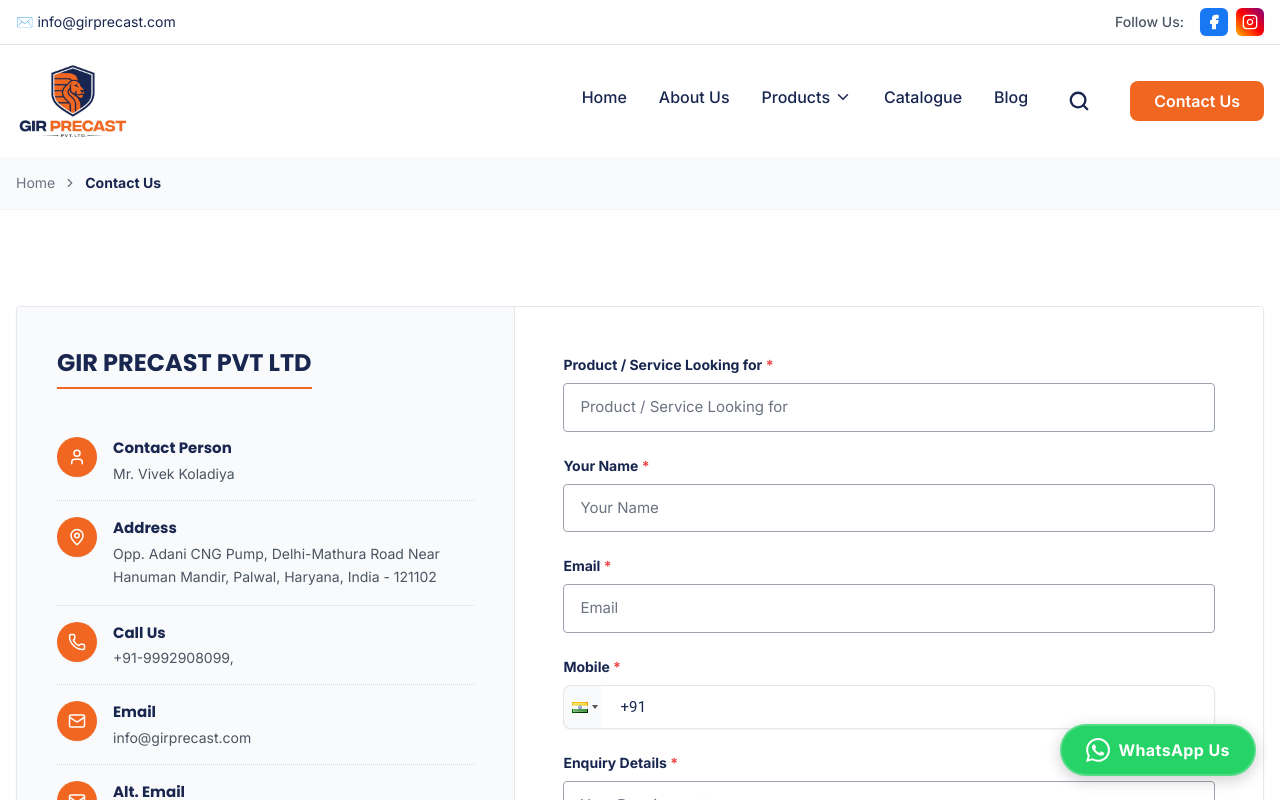
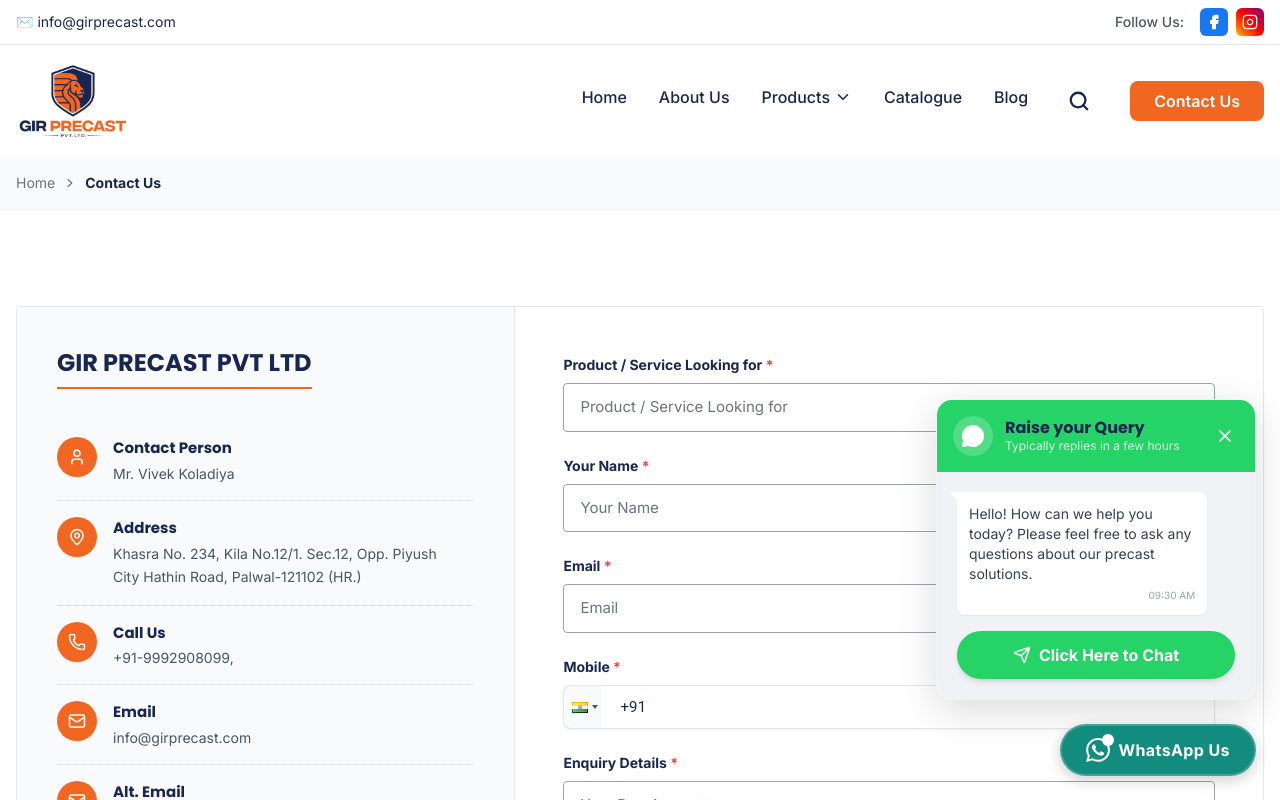
Before and after one commit to rhramani/gir-precast, a React (Vite) app: page /contact in a window 1280 px wide. Both pictures are taken after a click on the button "WhatsApp Us". Shown: the top 800 px of the page. Built offline with nearby package versions, Linux system fonts and the light colour scheme.

Commit message:
UPDATE: whatsapp added

```diff
--- a/client/components/FloatingActions.tsx
+++ b/client/components/FloatingActions.tsx
@@ -1,9 +1,12 @@
-import { useState, useEffect } from "react";
-import { MessageCircle, ChevronUp } from "lucide-react";
+import { useState, useEffect, useRef } from "react";
+import { MessageCircle, ChevronUp, X, Send } from "lucide-react";
 import { motion, AnimatePresence } from "framer-motion";
+import { cn } from "@/lib/utils";
 
 const FloatingActions = () => {
   const [isVisible, setIsVisible] = useState(false);
+  const [isWidgetOpen, setIsWidgetOpen] = useState(false);
+  const widgetRef = useRef<HTMLDivElement>(null);
 
   useEffect(() => {
     const toggleVisibility = () => {
@@ -14,8 +17,19 @@
       }
     };
 
+    const handleClickOutside = (event: MouseEvent) => {
+      if (widgetRef.current && !widgetRef.current.contains(event.target as Node)) {
+        setIsWidgetOpen(false);
+      }
+    };
+
     window.addEventListener("scroll", toggleVisibility);
-    return () => window.removeEventListener("scroll", toggleVisibility);
+    document.addEventListener("mousedown", handleClickOutside);
+
+    return () => {
+      window.removeEventListener("scroll", toggleVisibility);
+      document.removeEventListener("mousedown", handleClickOutside);
+    };
   }, []);
 
   const scrollToTop = () => {
@@ -26,16 +40,77 @@
   };
 
   const openWhatsApp = () => {
-    window.open("https://wa.me/919992908099", "_blank");
+    const phoneNumber = "919992908099";
+    const message = "Hello! I found your website https://girprecast.com/ and am interested in your products.";
+    const encodedMessage = encodeURIComponent(message);
+    window.open(`https://wa.me/${phoneNumber}?text=${encodedMessage}`, "_blank");
+    setIsWidgetOpen(false);
   };
 
   return (
-    <div className="fixed bottom-4 right-4 sm:bottom-6 sm:right-6 z-[100] flex flex-col items-end gap-2 sm:gap-3">
-      {/* WhatsApp Button */}
+    <div className="fixed bottom-4 right-4 sm:bottom-6 sm:right-6 z-[100] flex flex-col items-end gap-3 sm:gap-4">
+      {/* WhatsApp Chat Widget */}
+      <AnimatePresence>
+        {isWidgetOpen && (
+          <motion.div
+            ref={widgetRef}
+            initial={{ opacity: 0, scale: 0.8, y: 20, transformOrigin: "bottom right" }}
+            animate={{ opacity: 1, scale: 1, y: 0 }}
+            exit={{ opacity: 0, scale: 0.8, y: 20 }}
+            className="w-[280px] sm:w-[320px] bg-white rounded-2xl shadow-[0_10px_40px_rgba(0,0,0,0.15)] overflow-hidden border border-gray-100 mb-2"
+          >
+            {/* Widget Header */}
+            <div className="bg-[#25D366] p-4 flex items-center justify-between text-white">
+              <div className="flex items-center gap-3">
+                <div className="w-10 h-10 bg-white/20 rounded-full flex items-center justify-center">
+                  <MessageCircle size={24} fill="currentColor" />
+                </div>
+                <div>
+                  <h3 className="font-bold text-base leading-tight">Raise your Query</h3>
+                  <p className="text-xs text-white/80">Typically replies in a few hours</p>
+                </div>
+              </div>
+              <button
+                onClick={() => setIsWidgetOpen(false)}
+                className="hover:bg-black/10 p-1 rounded-full transition-colors"
+              >
+                <X size={20} />
+              </button>
+            </div>
+
+            {/* Widget Content */}
+            <div className="p-5 bg-[#F0F2F5]">
+              <div className="bg-white p-3 rounded-lg rounded-tl-none shadow-sm mb-4 relative max-w-[90%]">
+                <p className="text-sm text-gray-700">
+                  Hello! How can we help you today? Please feel free to ask any questions about our precast solutions.
+                </p>
+                <span className="text-[10px] text-gray-400 block mt-1 text-right">09:30 AM</span>
+                {/* Message Tail */}
+                <div className="absolute top-0 -left-2 w-0 h-0 border-t-[10px] border-t-white border-l-[10px] border-l-transparent"></div>
+              </div>
+
               <button
                 onClick={openWhatsApp}
-        className="flex items-center gap-2 bg-[#25D366] text-white p-3 sm:px-6 sm:py-3 rounded-full shadow-[0_4px_15px_rgba(0,0,0,0.2)] hover:bg-[#128C7E] transition-all active:scale-95 group border-2 border-white/20"
+                className="w-full bg-[#25D366] text-white py-3 px-4 rounded-full font-bold flex items-center justify-center gap-2 hover:bg-[#128C7E] transition-all active:scale-95 shadow-md group"
               >
+                <Send size={18} className="group-hover:translate-x-1 group-hover:-translate-y-1 transition-transform" />
+                Click Here to Chat
+              </button>
+            </div>
+          </motion.div>
+        )}
+      </AnimatePresence>
+
+      <div className="flex flex-col items-end gap-2 sm:gap-3">
+        {/* WhatsApp Toggle Button */}
+        <button
+          onClick={() => setIsWidgetOpen(!isWidgetOpen)}
+          className={cn(
+            "flex items-center gap-2 bg-[#25D366] text-white p-3 sm:px-6 sm:py-3 rounded-full shadow-[0_4px_15px_rgba(0,0,0,0.2)] hover:bg-[#128C7E] transition-all active:scale-95 group border-2 border-white/20",
+            isWidgetOpen && "bg-[#128C7E]"
+          )}
+        >
+          <div className="relative">
             <svg
               viewBox="0 0 24 24"
               fill="currentColor"
@@ -44,6 +119,11 @@
             >
               <path d="M17.472 14.382c-.297-.149-1.758-.868-2.03-.967-.273-.099-.471-.148-.67.15-.197.297-.767.966-.94 1.164-.173.199-.347.223-.644.075-.297-.15-1.255-.463-2.39-1.475-.883-.788-1.48-1.761-1.653-2.059-.173-.297-.018-.458.13-.606.134-.133.298-.347.446-.52.149-.174.198-.298.298-.497.099-.198.05-.371-.025-.52-.075-.149-.669-1.612-.916-2.207-.242-.579-.487-.5-.669-.51-.173-.008-.371-.01-.57-.01-.198 0-.52.074-.792.372-.272.297-1.04 1.016-1.04 2.479 0 1.462 1.065 2.875 1.213 3.074.149.198 2.096 3.2 5.077 4.487.709.306 1.262.489 1.694.625.712.227 1.36.195 1.871.118.571-.085 1.758-.719 2.006-1.413.248-.694.248-1.289.173-1.413-.074-.124-.272-.198-.57-.347m-5.421 7.403h-.004a9.87 9.87 0 01-5.031-1.378l-.361-.214-3.741.982.998-3.648-.235-.374a9.86 9.86 0 01-1.51-5.26c.001-5.45 4.436-9.884 9.888-9.884 2.64 0 5.122 1.03 6.988 2.898a9.825 9.825 0 012.893 6.994c-.003 5.45-4.438 9.884-9.885 9.884m8.413-18.297A11.815 11.815 0 0012.05 0C5.495 0 .16 5.335.157 11.892c0 2.096.547 4.142 1.588 5.945L.057 24l6.305-1.654a11.882 11.882 0 005.683 1.448h.005c6.554 0 11.89-5.335 11.893-11.893a11.821 11.821 0 00-3.48-8.413z" />
             </svg>
+            <span className="absolute -top-1 -right-1 flex h-3 w-3">
+              <span className="animate-ping absolute inline-flex h-full w-full rounded-full bg-white opacity-75"></span>
+              <span className="relative inline-flex rounded-full h-3 w-3 bg-white"></span>
+            </span>
+          </div>
           <span className="font-bold tracking-wide hidden sm:inline">WhatsApp Us</span>
         </button>
 
@@ -51,9 +131,9 @@
         <AnimatePresence>
           {isVisible && (
             <motion.button
-            initial={{ opacity: 0, y: 20 }}
-            animate={{ opacity: 1, y: 0 }}
-            exit={{ opacity: 0, y: 20 }}
+              initial={{ opacity: 0, scale: 0 }}
+              animate={{ opacity: 1, scale: 1 }}
+              exit={{ opacity: 0, scale: 0 }}
               onClick={scrollToTop}
               className="w-12 h-12 bg-gir-orange text-white rounded-full flex items-center justify-center shadow-[0_4px_15px_rgba(0,0,0,0.2)] hover:bg-gir-orange/90 transition-all active:scale-90 border-2 border-white/20"
               aria-label="Scroll to top"
@@ -63,6 +143,7 @@
           )}
         </AnimatePresence>
       </div>
+    </div>
   );
 };
 
--- a/client/components/Footer.tsx
+++ b/client/components/Footer.tsx
@@ -14,9 +14,9 @@
               Premium precast wall solutions for modern construction.
             </p>
             <div className="space-y-3">
-              <div className="flex items-center gap-2">
-                <MapPin size={18} className="text-gir-orange" />
-                <span className="text-sm">Opp. Adani CNG Pump, Delhi-Mathura Road Near Hanuman Mandir, Palwal, Haryana</span>
+              <div className="flex items-start gap-2">
+                <MapPin size={18} className="text-gir-orange mt-1 flex-shrink-0" />
+                <span className="text-sm">Khasra No. 234, Kila No.12/1. Sec.12, Opp. Piyush City Hathin Road, Palwal-121102 (HR.)</span>
               </div>
               <div className="flex items-center gap-2">
                 <Phone size={18} className="text-gir-orange" />
@@ -128,7 +128,7 @@
         <div className="border-t border-gray-700 pt-8">
           <div className="grid grid-cols-1 md:grid-cols-2 gap-4">
             <div className="text-center md:text-left text-gray-400 text-sm">
-              <p>&copy; 2024 GIR PRECAST PVT LTD. All Rights Reserved.</p>
+              <p>&copy; 2026 GIR PRECAST PVT LTD. All Rights Reserved.</p>
             </div>
             <div className="text-center md:text-right text-gray-400 text-sm">
             </div>
--- a/client/pages/About.tsx
+++ b/client/pages/About.tsx
@@ -134,7 +134,7 @@
               </h3>
               <div className="p-5 bg-gray-50/50">
                 <p className="text-gir-dark-blue font-bold mb-3 text-lg">GIR PRECAST PVT LTD</p>
-                <p className="text-gray-600 text-sm mb-4 leading-relaxed">Opp. Adani CNG Pump, Delhi-Mathura Road Near Hanuman Mandir, Palwal, Haryana - 121102, India</p>
+                <p className="text-gray-600 text-sm mb-4 leading-relaxed">Khasra No. 234, Kila No.12/1. Sec.12, Opp. Piyush City Hathin Road, Palwal-121102 (HR.)</p>
                 <p className="text-gray-600 text-sm mb-2"><strong>Mobile:</strong><br />+91-9992908099</p>
                 <p className="text-gray-600 text-sm break-words"><strong>E-mail:</strong><br />info@girprecast.com</p>
               </div>
--- a/client/pages/Contact.tsx
+++ b/client/pages/Contact.tsx
@@ -89,7 +89,7 @@
                 <div>
                   <h4 className="font-bold text-gir-dark-blue mb-1 text-[15px]">Address</h4>
                   <p className="text-gray-600 text-sm leading-relaxed pr-4">
-                    Opp. Adani CNG Pump, Delhi-Mathura Road Near Hanuman Mandir, Palwal, Haryana, India - 121102
+                    Khasra No. 234, Kila No.12/1. Sec.12, Opp. Piyush City Hathin Road, Palwal-121102 (HR.)
                   </p>
                 </div>
               </div>
@@ -125,7 +125,7 @@
                 <div>
                   <h4 className="font-bold text-gir-dark-blue mb-1 text-[15px]">Alt. Email</h4>
                   <p className="text-gray-600 text-sm">
-                    <a href="mailto:girprecastpvtltd@gmail.com" className="hover:text-gir-orange transition-colors">girprecastpvtltd@gmail.com</a>
+                    <a href="mailto:girprecast@gmail.com" className="hover:text-gir-orange transition-colors">girprecast@gmail.com</a>
                   </p>
                 </div>
               </div>
@@ -137,7 +137,7 @@
                 <div>
                   <h4 className="font-bold text-gir-dark-blue mb-1 text-[15px]">Web Address</h4>
                   <p className="text-gray-600 text-sm">
-                    <a href="https://www.girprecast-pvtltd.com" target="_blank" rel="noopener noreferrer" className="hover:text-gir-orange transition-colors break-all">https://www.girprecast-pvtltd.com</a>
+                    <a href="https://girprecast.com" target="_blank" rel="noopener noreferrer" className="hover:text-gir-orange transition-colors break-all">https://girprecast.com</a>
                   </p>
                 </div>
               </div>
--- a/client/pages/Search.tsx
+++ b/client/pages/Search.tsx
@@ -192,7 +192,7 @@
                   <h4 className="font-bold text-gir-dark-blue text-xs uppercase mb-3 tracking-wider">GIR PRECAST PVT LTD</h4>
                   <p className="text-gray-500 text-[13px] leading-relaxed flex gap-3">
                     <MapPin size={18} className="text-gir-orange flex-shrink-0" />
-                    Opp. Adani CNG Pump, Delhi-Mathura Road Near Hanuman Mandir, Palwal, Haryana - 121102, India
+                    Khasra No. 234, Kila No.12/1. Sec.12, Opp. Piyush City Hathin Road, Palwal-121102 (HR.)
                   </p>
                 </div>
                 <div className="space-y-3 pt-2">
```
Lines whose indentation alone changed are shown as unchanged.
